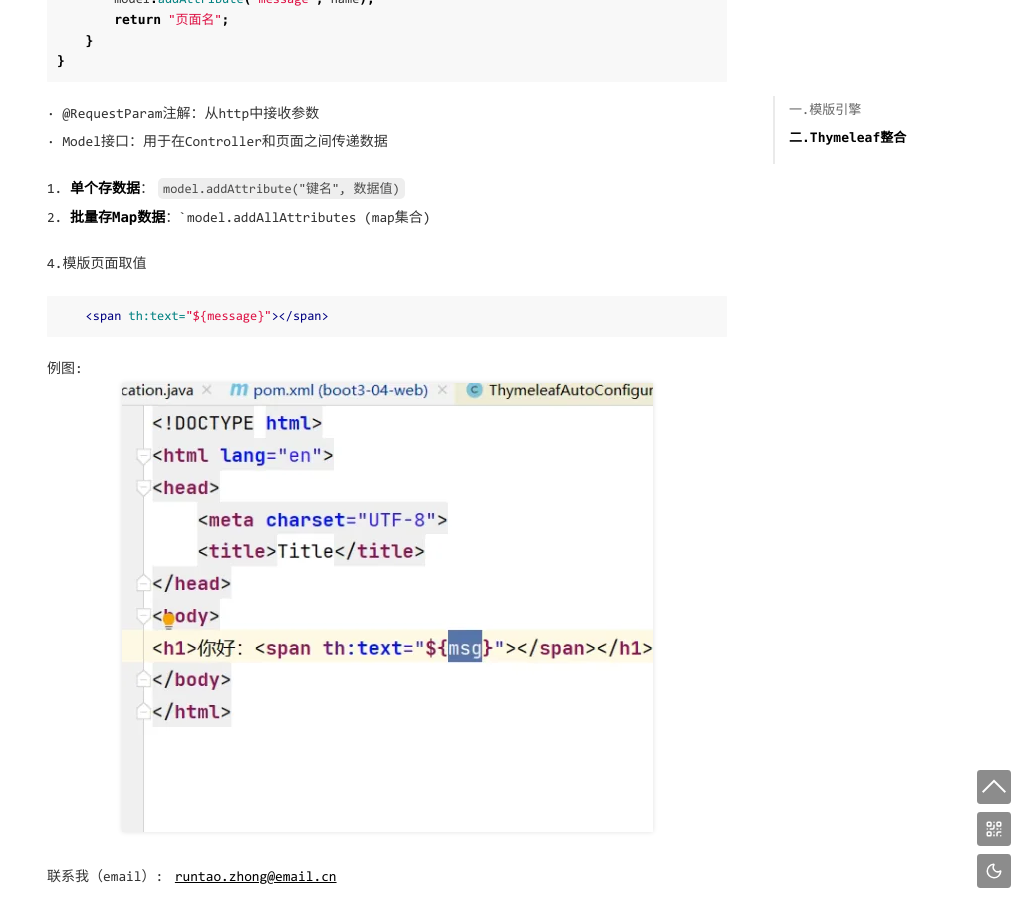
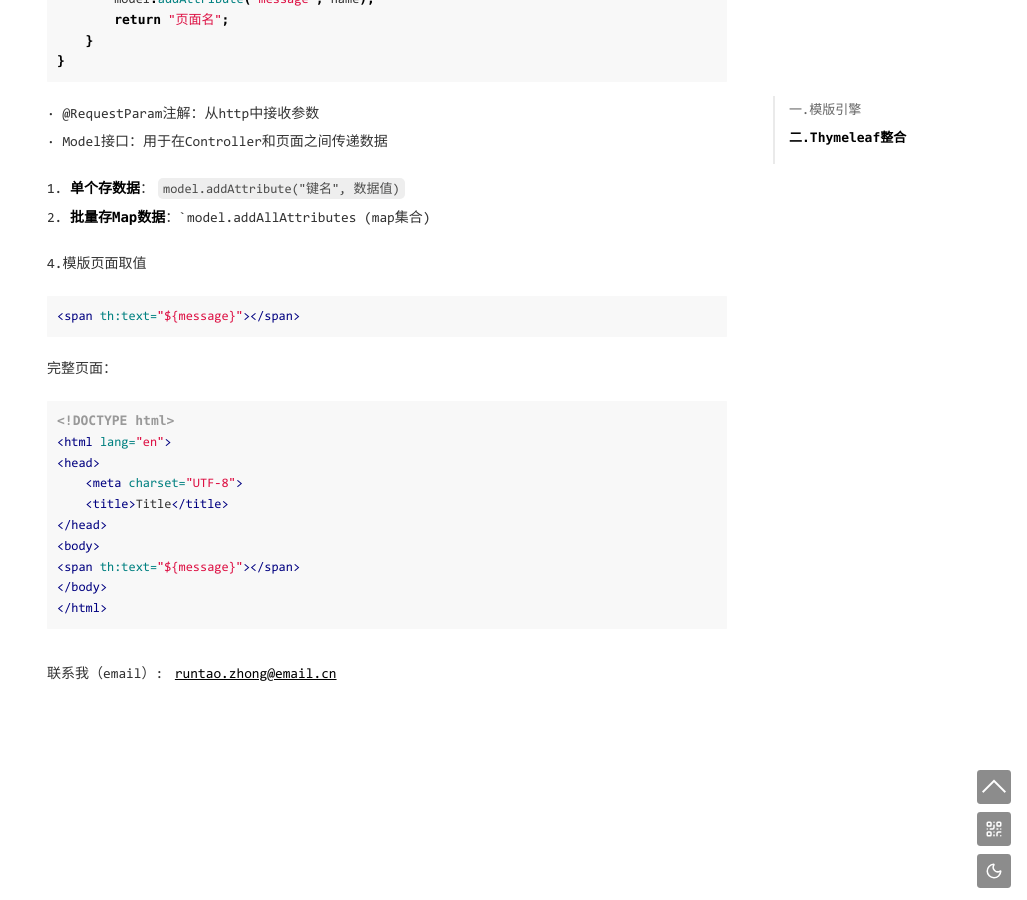
Before and after one commit to zhongruntao/zhongruntao.github.io, a Jekyll site: the page built from _posts/2026-08-17-Thymeleaf整合.md, in a window 1280 px wide and 900 px high, scrolled down 1376 px. Shown: the whole window, without its empty margins (253-1280 px from the left). Built offline with Jekyll 4.4.1, drawn with Linux system fonts in a browser that asks for light colours.

Commit message:
docs(thymeleaf): 更新模板页面示例代码
- 完善了模版页面取值的HTML结构示例
- 添加了完整的HTML文档框架代码
- 保留了原有的message变量绑定功能演示

````diff
--- a/_posts/2026-08-17-Thymeleaf整合.md
+++ b/_posts/2026-08-17-Thymeleaf整合.md
@@ -52,8 +52,20 @@ public class ThymeleafController {
 4.模版页面取值
 
 ```html
-    <span th:text="${message}"></span>
+<span th:text="${message}"></span>
 ```
 
-例图:
-![img_2.png](img_2.webp)
+完整页面：
+
+```html
+<!DOCTYPE html>
+<html lang="en">
+<head>
+    <meta charset="UTF-8">
+    <title>Title</title>
+</head>
+<body>
+<span th:text="${message}"></span>
+</body>
+</html>
+```
````
